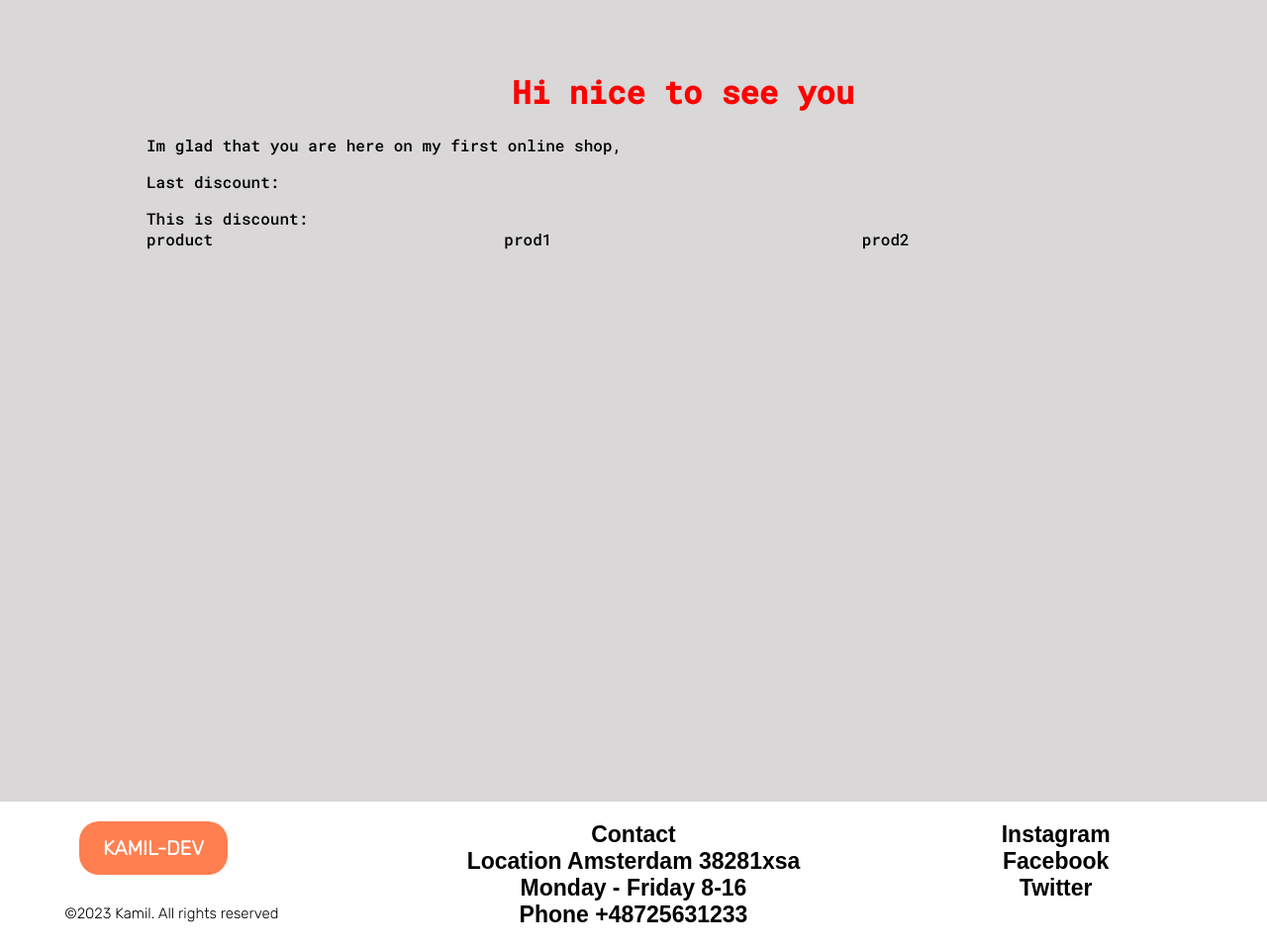
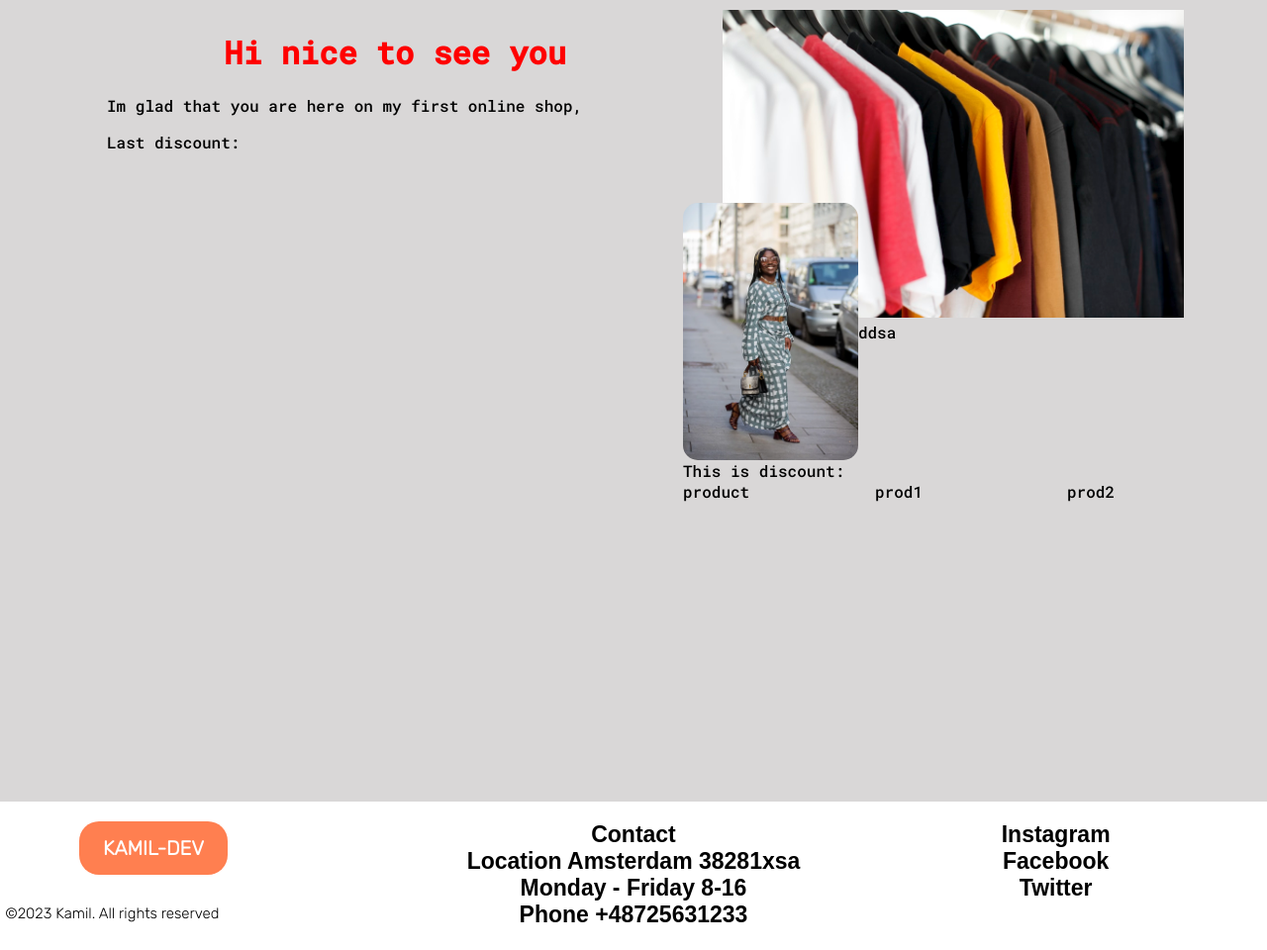
Before and after one commit to Kamil3162/OnlineShop-python, a Django app: page /OnShop/ in a window 1280 px wide. Shown: the part 110-1070 px from the top of the page at 99% size. Run offline with Django 4.2, Linux system fonts and the light colour scheme; some web fonts are replaced.

Commit message:
Improve global view - css

```diff
--- a/Templates/Base.html
+++ b/Templates/Base.html
@@ -30,11 +30,23 @@
 
     {% block products %}
                 <div class="text">
-                <h1>Hi nice to see you</h1>
-                <p>Im glad that you are here on my first online shop,</p>
-                <p>Last discount:</p>
+                    <div class="home-desciption">
+                        <h1>Hi nice to see you</h1>
+                        <p>Im glad that you are here on my first online shop,</p>
+                        <p>Last discount:</p>
+                    </div>
+                    <div class="home-photos">
+                        <img id="main" src="/static/icons/clothes.jpg">
+                        <div class="lower-photos">
+                            <div class="dsa">
+                                <img src="/static/icons/clothes1.jpg">
+                            </div>
+                            <div class="sa">ddsa</div>
+                    </div>
+
                 {% include 'product/discounted_products.html' %}
                 </div>
+
         </div>
 
     {% endblock %}
--- a/static/base.css
+++ b/static/base.css
@@ -134,7 +134,7 @@ font-family: 'Roboto Mono', monospace;
 #copy-rights{
     font-family: 'Rubik', sans-serif;
     font-size: 15px;
-    margin-left: -80px;
+    margin-left: -200px;
 }
 .footer .contact{
     margin-top: 20px;
@@ -166,10 +166,28 @@ body{
     grid-template-columns: 1fr 1fr;
 }
 .content{
-    padding: 40px;
     margin-left: 100px;
     color: black;
+
+
 }
 .text{
+    display: grid;
+    grid-template-columns: 1fr 1fr;
     color: black;
+    height: 100%;
 }
+.home-photos #main{
+    max-width: 80%;
+    margin-left: 40px;
+}
+.lower-photos{
+    display: flex;
+    flex-direction: row;
+}
+.lower-photos img{
+    margin-top: -120px;
+    height: 260px;
+    display: flex;
+    border-radius: 15px;
+}
```
Also changed, not shown: static/icons/backgroudn.jpg (added), static/icons/clothes.jpg (added), static/icons/clothes1.jpg (added).
